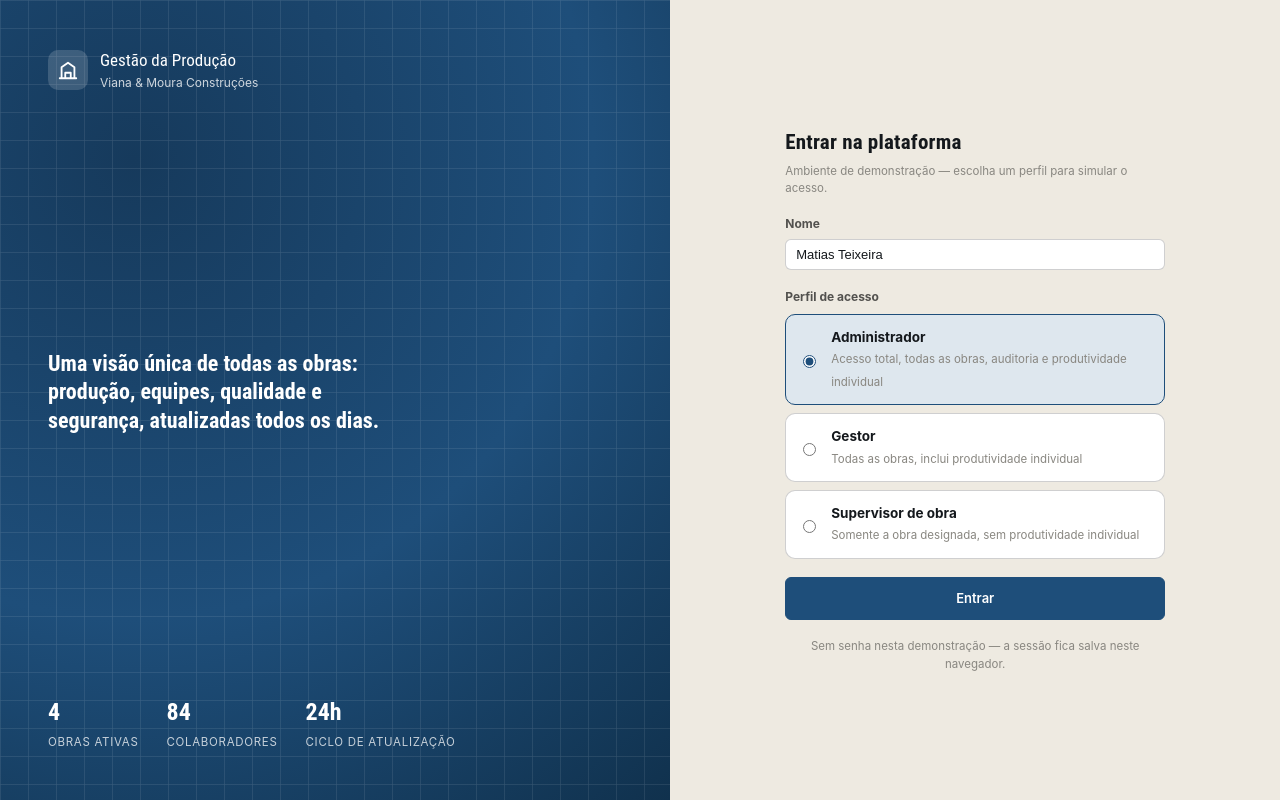
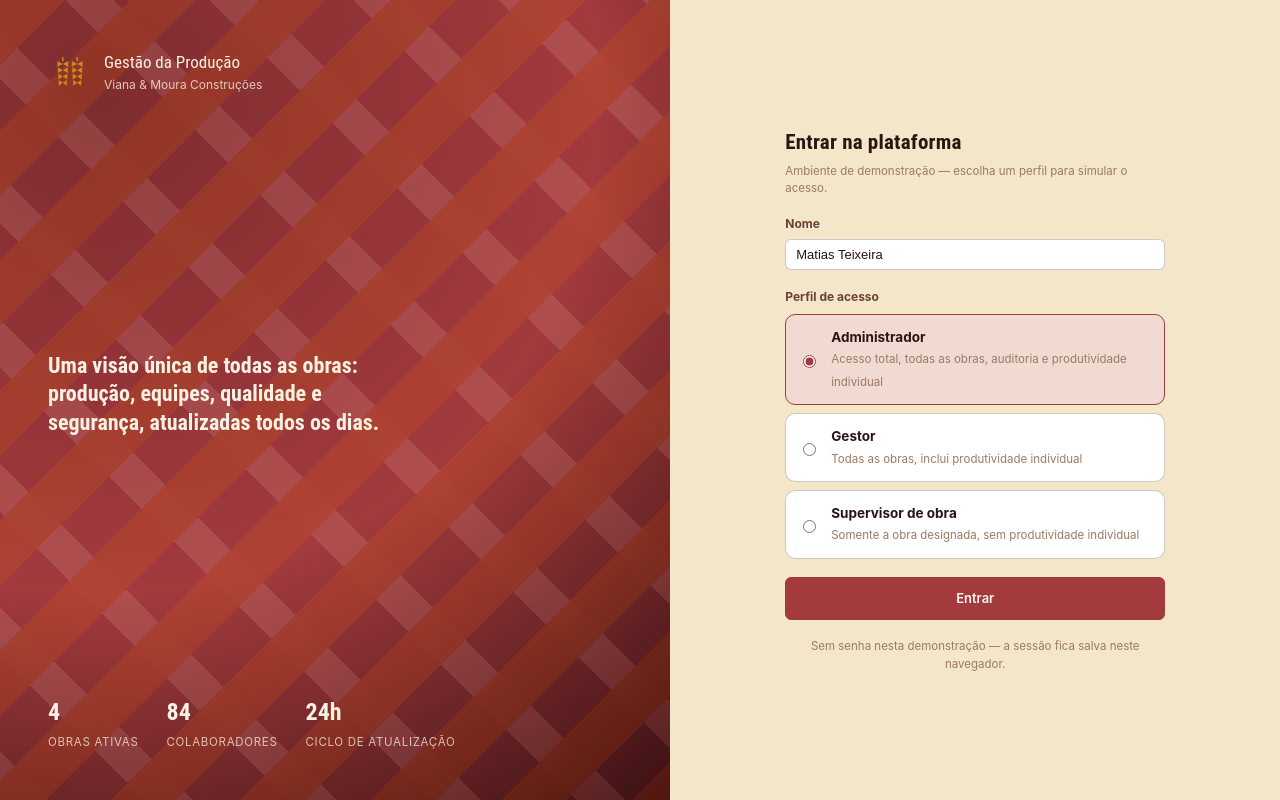
Before and after one commit to matiasteixeira94/matiasdev, a plain HTML site: page login.html in a window 1280 px wide. Drawn offline with Linux system fonts and the light colour scheme.

Commit message:
Aplica identidade visual real da Viana & Moura (vermelho-tijolo + dourado)
Substitui a paleta placeholder (azul "blueprint") pelas cores e logomarca
reais da marca: tokens de cor claro/escuro, logomarca em SVG (duas espigas
douradas) na sidebar e no hero do login, e padrão geométrico no lugar da
grade azul. Corrige também o botão "Alternar tema", que perdia o texto do
label ao trocar o ícone.

```diff
--- a/css/styles.css
+++ b/css/styles.css
@@ -13,27 +13,32 @@
 img, svg { display: block; max-width: 100%; }
 table { border-collapse: collapse; width: 100%; }
 
-/* ---- Tokens: tema claro (padrão) ---- */
+/* ---- Tokens: tema claro (padrão) — identidade Viana & Moura (terracota/vinho + dourado) ---- */
 :root {
   color-scheme: light;
 
   /* base */
-  --page:            #EEEAE1;
-  --surface:          #FCFBF8;
+  --page:            #F4E7C9;
+  --surface:          #FFFCF4;
   --surface-raised:   #FFFFFF;
-  --border:           rgba(15, 18, 22, 0.11);
-  --border-strong:    rgba(15, 18, 22, 0.20);
+  --border:           rgba(64, 24, 22, 0.13);
+  --border-strong:    rgba(64, 24, 22, 0.24);
 
   /* tinta */
-  --ink:              #14181C;
-  --ink-secondary:    #52514E;
-  --ink-muted:        #898781;
+  --ink:              #2B1414;
+  --ink-secondary:    #6B4038;
+  --ink-muted:        #9C7A63;
 
-  /* marca */
-  --accent:           #1E4E7A;
-  --accent-strong:    #163A5C;
-  --accent-soft:      #DEE7EE;
-  --accent-ink:       #FFFFFF;
+  /* marca — vermelho-tijolo/vinho da Viana & Moura */
+  --accent:           #A23A3E;
+  --accent-strong:    #7E2C2F;
+  --accent-soft:      #F1DAD2;
+  --accent-ink:       #FFF7EC;
+
+  /* marca secundária — dourado do logotipo (usar com moderação: ícones, destaques, nunca como status/categórico) */
+  --gold:             #C98A1F;
+  --gold-soft:        #F6E4B8;
+  --gold-ink:         #4A3308;
 
   /* categórico (grupos de colaboradores) — ordem fixa, validada (validate_palette.js, 4 primeiros slots) */
   --cat-estrutura:      #2A78D6; /* azul   */
@@ -55,7 +60,7 @@
   --radius-sm: 6px;
   --radius-md: 10px;
   --radius-lg: 16px;
-  --shadow-card: 0 1px 2px rgba(15,18,22,0.06), 0 6px 20px -8px rgba(15,18,22,0.12);
+  --shadow-card: 0 1px 2px rgba(43,20,20,0.07), 0 6px 20px -8px rgba(43,20,20,0.16);
 
   --font-display: "Bahnschrift", "Roboto Condensed", "Arial Narrow", sans-serif;
   --font-body: -apple-system, "Segoe UI", Roboto, Helvetica, Arial, sans-serif;
@@ -66,20 +71,24 @@
 @media (prefers-color-scheme: dark) {
   :root:where(:not([data-theme="light"])) {
     color-scheme: dark;
-    --page:            #14181C;
-    --surface:          #1A1E22;
-    --surface-raised:   #1F2429;
+    --page:            #241012;
+    --surface:          #2E1618;
+    --surface-raised:   #35181B;
     --border:           rgba(255,255,255,0.10);
     --border-strong:    rgba(255,255,255,0.18);
 
-    --ink:              #EDEBE4;
-    --ink-secondary:    #C3C2B7;
-    --ink-muted:        #898781;
+    --ink:              #F3E7D6;
+    --ink-secondary:    #D9BCAE;
+    --ink-muted:        #9C7A63;
 
-    --accent:           #6AA6D8;
-    --accent-strong:    #8FBEE3;
-    --accent-soft:      #22323E;
-    --accent-ink:       #0B0E12;
+    --accent:           #E2777B;
+    --accent-strong:    #EF9296;
+    --accent-soft:      #46282A;
+    --accent-ink:       #2B1010;
+
+    --gold:             #E3B354;
+    --gold-soft:        #4A3820;
+    --gold-ink:         #FBEACB;
 
     --cat-estrutura:      #3987E5;
     --cat-acabamento:     #2FB82F;
@@ -100,18 +109,21 @@
 /* ---- Tokens: alternância manual (toggle na UI) ---- */
 :root[data-theme="dark"] {
   color-scheme: dark;
-  --page:            #14181C;
-  --surface:          #1A1E22;
-  --surface-raised:   #1F2429;
+  --page:            #241012;
+  --surface:          #2E1618;
+  --surface-raised:   #35181B;
   --border:           rgba(255,255,255,0.10);
   --border-strong:    rgba(255,255,255,0.18);
-  --ink:              #EDEBE4;
-  --ink-secondary:    #C3C2B7;
-  --ink-muted:        #898781;
-  --accent:           #6AA6D8;
-  --accent-strong:    #8FBEE3;
-  --accent-soft:      #22323E;
-  --accent-ink:       #0B0E12;
+  --ink:              #F3E7D6;
+  --ink-secondary:    #D9BCAE;
+  --ink-muted:        #9C7A63;
+  --accent:           #E2777B;
+  --accent-strong:    #EF9296;
+  --accent-soft:      #46282A;
+  --accent-ink:       #2B1010;
+  --gold:             #E3B354;
+  --gold-soft:        #4A3820;
+  --gold-ink:         #FBEACB;
   --cat-estrutura:      #3987E5;
   --cat-acabamento:     #2FB82F;
   --cat-alvenaria:      #D55181;
@@ -126,10 +138,11 @@
 }
 :root[data-theme="light"] {
   color-scheme: light;
-  --page: #EEEAE1; --surface:#FCFBF8; --surface-raised:#FFFFFF;
-  --border: rgba(15,18,22,0.11); --border-strong: rgba(15,18,22,0.20);
-  --ink:#14181C; --ink-secondary:#52514E; --ink-muted:#898781;
-  --accent:#1E4E7A; --accent-strong:#163A5C; --accent-soft:#DEE7EE; --accent-ink:#FFFFFF;
+  --page: #F4E7C9; --surface:#FFFCF4; --surface-raised:#FFFFFF;
+  --border: rgba(64,24,22,0.13); --border-strong: rgba(64,24,22,0.24);
+  --ink:#2B1414; --ink-secondary:#6B4038; --ink-muted:#9C7A63;
+  --accent:#A23A3E; --accent-strong:#7E2C2F; --accent-soft:#F1DAD2; --accent-ink:#FFF7EC;
+  --gold:#C98A1F; --gold-soft:#F6E4B8; --gold-ink:#4A3308;
   --cat-estrutura:#2A78D6; --cat-acabamento:#008300; --cat-alvenaria:#C94F82; --cat-administrativo:#B27700;
   --status-good:#0CA30C; --status-warning:#9C6B00; --status-serious:#C1502B; --status-critical:#D03B3B;
   --chart-surface:#FCFCFB; --chart-grid:#E1E0D9; --chart-axis:#C3C2B7;
@@ -175,6 +188,9 @@
   display: flex; align-items: center; justify-content: center; flex-shrink: 0;
 }
 .brand-mark svg { width: 20px; height: 20px; }
+.logomark { width: 100%; height: 100%; }
+.logomark polygon { fill: var(--gold); }
+.logomark line { stroke: var(--gold); stroke-width: 1.6; stroke-linecap: round; }
 .brand-word { font-size: 15.5px; line-height: 1.15; }
 .brand-word small { display: block; font-family: var(--font-body); font-weight: 400; font-size: 11px; color: var(--ink-muted); letter-spacing: 0.02em; }
 
@@ -334,13 +350,14 @@
 .auth-shell { min-height: 100vh; display: grid; grid-template-columns: 1.1fr 1fr; }
 @media (max-width: 860px) { .auth-shell { grid-template-columns: 1fr; } }
 .auth-visual {
-  background: radial-gradient(circle at 20% 20%, var(--accent-strong), var(--accent) 55%, #10314d 100%);
-  color: #fff; padding: 48px; display: flex; flex-direction: column; justify-content: space-between;
+  background: radial-gradient(circle at 15% 12%, var(--accent-strong), var(--accent) 55%, #3B1113 100%);
+  color: #FBF1E3; padding: 48px; display: flex; flex-direction: column; justify-content: space-between;
 }
-.auth-visual .blueprint-grid {
-  position: absolute; inset: 0; opacity: 0.14;
-  background-image: linear-gradient(rgba(255,255,255,.6) 1px, transparent 1px), linear-gradient(90deg, rgba(255,255,255,.6) 1px, transparent 1px);
-  background-size: 28px 28px;
+.auth-visual .brand-mosaic {
+  position: absolute; inset: 0; opacity: 0.5; mix-blend-mode: soft-light;
+  background-image:
+    repeating-linear-gradient(135deg, rgba(217,164,65,0.9) 0 46px, transparent 46px 92px),
+    repeating-linear-gradient(45deg, rgba(251,241,227,0.7) 0 34px, transparent 34px 102px);
 }
 .auth-panel { display: flex; align-items: center; justify-content: center; padding: 32px; background: var(--page); }
 .auth-card { width: 100%; max-width: 380px; display: flex; flex-direction: column; gap: 18px; }
--- a/js/app.js
+++ b/js/app.js
@@ -11,6 +11,20 @@
     gestor: { label: "Gestor", desc: "Todas as obras, inclui produtividade individual" },
     supervisor: { label: "Supervisor de Obra", desc: "Apenas a obra designada, sem produtividade individual" },
   };
+
+  // Logomarca — duas espigas estilizadas (identidade Viana & Moura), em ouro sobre o vermelho da marca.
+  const LOGO_MARK_SVG = `<svg class="logomark" viewBox="0 0 40 38" role="img" aria-label="Viana e Moura Construções">
+    <line x1="12" y1="3" x2="12" y2="6.6"/>
+    <line x1="28" y1="3" x2="28" y2="6.6"/>
+    <polygon points="6,6.8 12,10 18,6.8 18,13.2 12,10 6,13.2"/>
+    <polygon points="6.5,13.8 12,17 17.5,13.8 17.5,20.2 12,17 6.5,20.2"/>
+    <polygon points="7,20.8 12,24 17,20.8 17,27.2 12,24 7,27.2"/>
+    <polygon points="7.5,27.8 12,31 16.5,27.8 16.5,34.2 12,31 7.5,34.2"/>
+    <polygon points="22,6.8 28,10 34,6.8 34,13.2 28,10 22,13.2"/>
+    <polygon points="22.5,13.8 28,17 33.5,13.8 33.5,20.2 28,17 22.5,20.2"/>
+    <polygon points="23,20.8 28,24 33,20.8 33,27.2 28,24 23,27.2"/>
+    <polygon points="23.5,27.8 28,31 32.5,27.8 32.5,34.2 28,31 23.5,34.2"/>
+  </svg>`;
 
   const NAV_ICONS = {
     dashboard: '<svg viewBox="0 0 24 24" fill="none" stroke="currentColor" stroke-width="2" stroke-linecap="round" stroke-linejoin="round"><rect x="3" y="3" width="7" height="9"/><rect x="14" y="3" width="7" height="5"/><rect x="14" y="12" width="7" height="9"/><rect x="3" y="16" width="7" height="5"/></svg>',
@@ -56,11 +70,12 @@
 
   function wireThemeToggle(btn) {
     if (!btn) return;
+    const icon = btn.querySelector("#gp-theme-icon") || btn;
     const setIcon = () => {
       const isDark = getComputedStyle(document.documentElement).colorScheme === "dark" ||
         document.documentElement.getAttribute("data-theme") === "dark" ||
         (!document.documentElement.getAttribute("data-theme") && window.matchMedia("(prefers-color-scheme: dark)").matches);
-      btn.textContent = isDark ? "☀" : "☾";
+      icon.textContent = isDark ? "☀" : "☾";
     };
     setIcon();
     btn.addEventListener("click", () => {
@@ -88,11 +103,7 @@
     mount.innerHTML = `
       <aside class="sidebar">
         <div class="brand">
-          <div class="brand-mark">
-            <svg viewBox="0 0 24 24" fill="none" stroke="#fff" stroke-width="2" stroke-linecap="round" stroke-linejoin="round">
-              <path d="M3 21h18M5 21V9l7-5 7 5v12M9 21v-6h6v6"/>
-            </svg>
-          </div>
+          <div class="brand-mark">${LOGO_MARK_SVG}</div>
           <div class="brand-word">Gestão da Produção<small>Viana &amp; Moura Construções</small></div>
         </div>
         <nav class="nav-group">
@@ -101,7 +112,7 @@
         </nav>
         <div class="sidebar-foot">
           <button class="btn btn-ghost" id="gp-theme-toggle" style="justify-content:flex-start" type="button">
-            <span aria-hidden="true">☾</span><span>Alternar tema</span>
+            <span aria-hidden="true" id="gp-theme-icon">☾</span><span>Alternar tema</span>
           </button>
           <div class="user-card">
             <div class="user-avatar">${initials(session.nome)}</div>
@@ -157,7 +168,7 @@
   const GRUPO_VAR = { estrutura: "--cat-estrutura", alvenaria: "--cat-alvenaria", acabamento: "--cat-acabamento", administrativo: "--cat-administrativo" };
 
   return {
-    PERFIS, NAV_ITEMS, OBRA_MOCK, GRUPO_LABEL, GRUPO_VAR,
+    PERFIS, NAV_ITEMS, OBRA_MOCK, GRUPO_LABEL, GRUPO_VAR, LOGO_MARK_SVG,
     getSession, setSession, clearSession, requireAuth,
     applyStoredTheme, wireThemeToggle, renderShell, initials,
     loadJSON, fmtInt, fmtNum1, fmtPct, fmtBRL, fmtDate, fmtDateShort, within, isoDaysAgo,
--- a/login.html
+++ b/login.html
@@ -7,10 +7,10 @@
 <link rel="stylesheet" href="css/styles.css" />
 <style>
   .auth-visual { position: relative; overflow: hidden; }
-  .auth-visual .blueprint-grid { position: absolute; inset: 0; }
+  .auth-visual .brand-mosaic { position: absolute; inset: 0; }
   .auth-visual-inner { position: relative; z-index: 1; height: 100%; display: flex; flex-direction: column; justify-content: space-between; }
   .auth-brand { display: flex; align-items: center; gap: 12px; }
-  .auth-brand-mark { width: 40px; height: 40px; border-radius: 10px; background: rgba(255,255,255,.16); display: flex; align-items: center; justify-content: center; }
+  .auth-brand-mark { width: 44px; height: 48px; padding: 4px; display: flex; align-items: center; justify-content: center; }
   .auth-brand-word { font-family: var(--font-display); font-size: 17px; }
   .auth-brand-word small { display: block; font-family: var(--font-body); font-weight: 400; opacity: .78; font-size: 12px; }
   .auth-quote { max-width: 420px; font-size: 22px; line-height: 1.3; font-family: var(--font-display); font-weight: 600; text-wrap: balance; }
@@ -23,12 +23,10 @@
 <body>
   <div class="auth-shell">
     <section class="auth-visual">
-      <div class="blueprint-grid"></div>
+      <div class="brand-mosaic"></div>
       <div class="auth-visual-inner">
         <div class="auth-brand">
-          <div class="auth-brand-mark">
-            <svg width="22" height="22" viewBox="0 0 24 24" fill="none" stroke="#fff" stroke-width="2" stroke-linecap="round" stroke-linejoin="round"><path d="M3 21h18M5 21V9l7-5 7 5v12M9 21v-6h6v6"/></svg>
-          </div>
+          <div class="auth-brand-mark" id="auth-logo-mark"></div>
           <div class="auth-brand-word">Gestão da Produção<small>Viana &amp; Moura Construções</small></div>
         </div>
         <p class="auth-quote">Uma visão única de todas as obras: produção, equipes, qualidade e segurança, atualizadas todos os dias.</p>
@@ -82,6 +80,8 @@
 
   <script src="js/app.js"></script>
   <script>
+    document.getElementById("auth-logo-mark").innerHTML = GP.LOGO_MARK_SVG;
+
     const obraSelect = document.getElementById("obra");
     GP.OBRA_MOCK.forEach((o) => {
       const opt = document.createElement("option");
```
